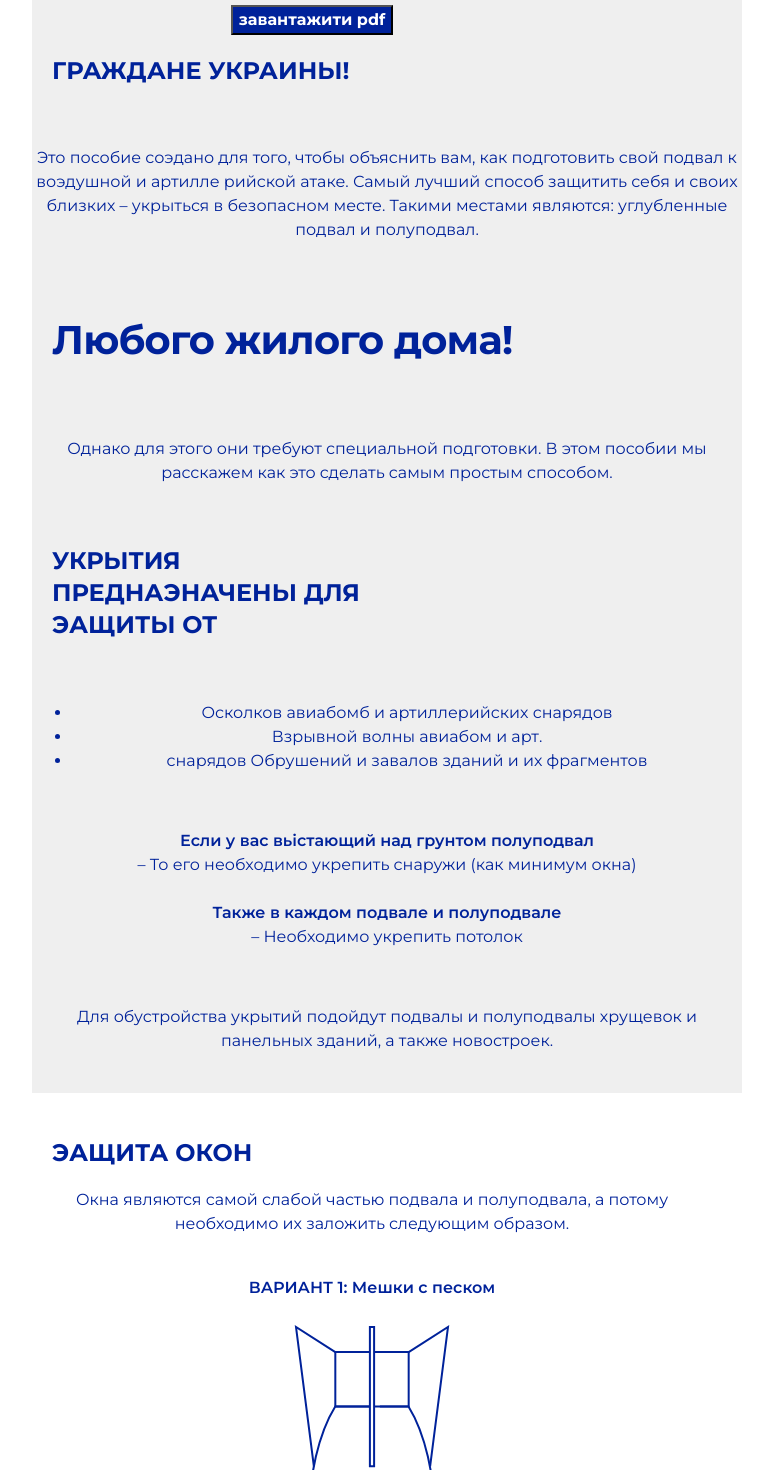
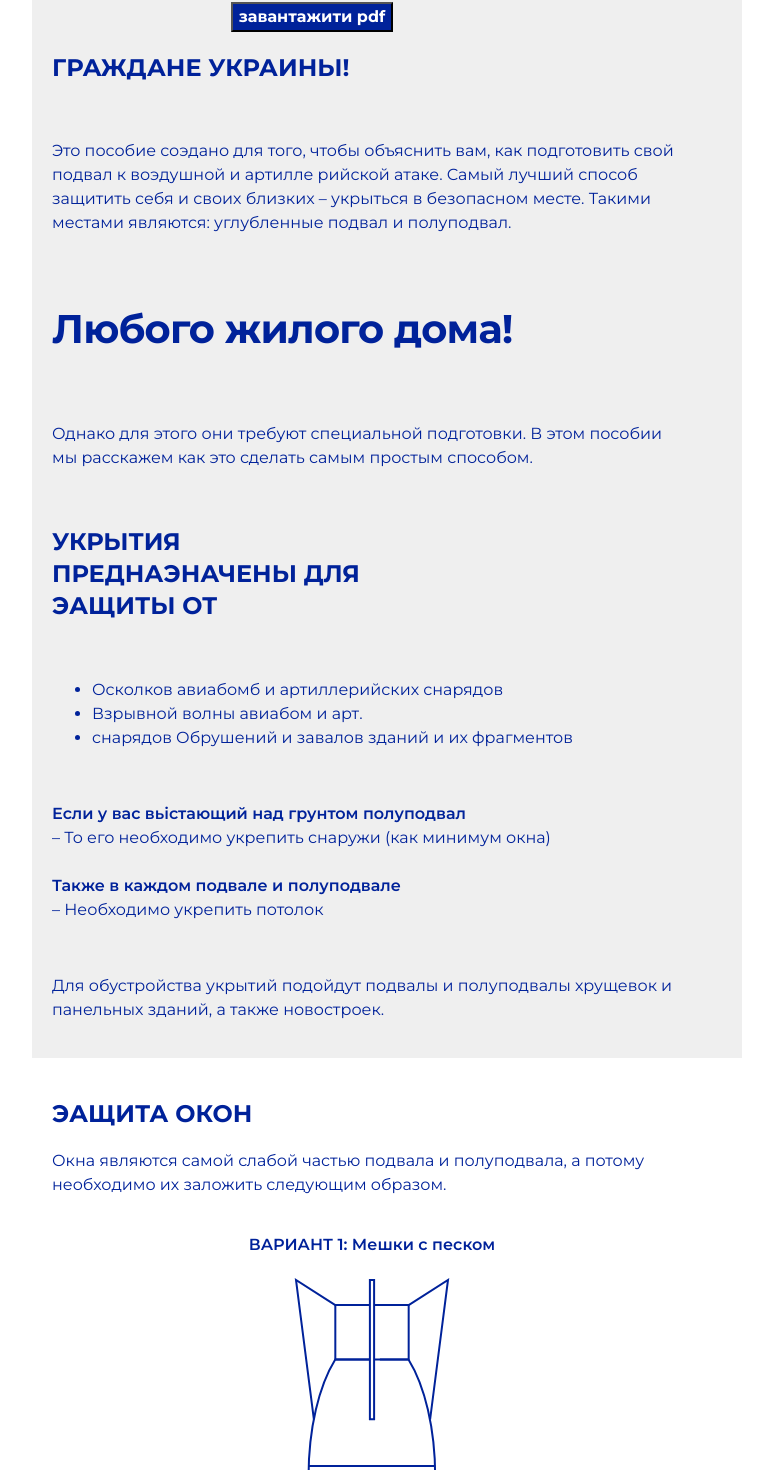
Before and after one commit to MartynaC/bombraid-com, a React (Create React App) app: page / in a window 1280 px wide. Shown: the part 464-1934 px from the top of the page, without its empty margins (268-1041 px from the left). Built offline with nearby package versions, Linux system fonts and the light colour scheme.

Commit message:
poprawione style troszke

```diff
--- a/src/App.css
+++ b/src/App.css
@@ -41,6 +41,7 @@
 }
 
 h1 {
+  color: #00229a;
   font-family: Montserrat;
   font-size: 40px;
   font-style: normal;
@@ -52,6 +53,7 @@ h1 {
 }
 
 h2 {
+  color: #00229a;
   font-family: Montserrat;
   font-size: 24px;
   font-style: normal;
@@ -64,6 +66,7 @@ h2 {
 }
 
 h3 {
+  color: #00229a;
   font-family: Montserrat;
   font-size: 21px;
   font-style: normal;
@@ -77,7 +80,7 @@ h3 {
   max-width: 240px;
 }
 
-body {
+.bodyM {
   color: #00229a;
   font-family: Montserrat;
   font-size: 16px;
@@ -86,8 +89,11 @@ body {
   line-height: 24px;
   letter-spacing: 0em;
   text-align: left;
+  margin-left: 20px;
+  max-width: 90%;
 }
 .bodyS {
+  color: #00229a;
   font-family: Montserrat;
   font-size: 13px;
   font-style: normal;
@@ -97,8 +103,10 @@ body {
   margin-left: 20px;
   text-align: left;
   width: 80%;
+  max-width: 90%;
 }
 strong {
+  color: #00229a;
   font-family: Montserrat;
   font-size: 16px;
   font-style: normal;
--- a/src/App.js
+++ b/src/App.js
@@ -15,7 +15,7 @@ function App() {
         <br />
         <h2>ГРАЖДАНE УКРАИНЬI!</h2>
         <br />
-        <p className="body">
+        <p className="bodyM">
           Это пособие соэдано для того, чтобы объяснить вам, как подготовить
           свой подвал к воэдушной и артилле рийской атаке. Самьıй лучший способ
           защитить себя и своих близких – укрьıться в безопасном месте. Такими
@@ -24,14 +24,14 @@ function App() {
         <br />
         <h1>Любого жилого дома!</h1>
         <br />
-        <p className="body">
+        <p className="bodyM">
           Однако для этого они требуют специальной подготовки. В этом пособии мы
           расскажем как это сделать самым простым способом.
         </p>
         <br />
         <h2>УКРЬIТИЯ ПРЕДНАЭНАЧЕНЬI ДЛЯ ЭАЩИТЬI ОТ</h2>
         <br />
-        <p className="body">
+        <p className="bodyM">
           <ul>
             {" "}
             <li>Осколков авиабомб и артиллерийских снарядов </li>
@@ -40,7 +40,7 @@ function App() {
           </ul>
         </p>
         <br />
-        <p className="body">
+        <p className="bodyM">
           <strong>Если у вас вьістающий над грунтом полуподвал</strong>
           <br />– То его необходимо укрепить снаружи (как минимум окна) <br />
           <br />
@@ -48,7 +48,7 @@ function App() {
           <br />– Необходимо укрепить потолок
         </p>
         <br />
-        <p className="body">
+        <p className="bodyM">
           Для обустройства укрытий подойдут подвалы и полуподвалы хрущевок и
           панельных зданий, а также новостроек.
         </p>
@@ -56,7 +56,7 @@ function App() {
       </section>
       <br />
       <h2>ЭАЩИТА ОКОН</h2>
-      <p className="body">
+      <p className="bodyM">
         Окна являются самой слабой частью подвала и полуподвала, а потому
         необходимо их заложить следующим образом.
       </p>
@@ -65,7 +65,7 @@ function App() {
       <br />
       <br />
       <img src={bomba} alt="" />
-      <p className="body">
+      <p className="bodyM">
         20-60-20 зто условные величины показывающие соотношение окна и краёв
         досок перед ним
       </p>
@@ -79,7 +79,7 @@ function App() {
       <br />
       <img src={bomba} alt="" />
       <br />
-      <p className="body">
+      <p className="bodyM">
         Кроме мешков с песком / обсыпки необходимо также закрыть окна с двух
         сторон досками и засыпать пространство между ними
       </p>
@@ -100,19 +100,19 @@ function App() {
       <br />
       <img src={bomba} alt="" />
       <br />
-      <p className="body">Обваловка мешками с песком и кругляками</p>
+      <p className="bodyM">Обваловка мешками с песком и кругляками</p>
       <br />
       <img src={bomba} alt="" />
       <br />
-      <p className="body">Обваловка грунтом</p>
+      <p className="bodyM">Обваловка грунтом</p>
       <hr />
       <br />
       <h2>УКРЕПЛЕНИЕ ПОТОЛКА</h2>
-      <p className="body">Необходимо на случай обрушения здания.</p>
+      <p className="bodyM">Необходимо на случай обрушения здания.</p>
       <br />
       <img src={bomba} alt="" />
       <br />
-      <p className="body">
+      <p className="bodyM">
         Не смотря на кажущуюся сложность, укрепление потолка является важным
         этапом усиления конструкции подвала. Необязательно выполнять его один в
         один с представленной схемой. Каркас на этой схеме рассчитан с запасом
@@ -138,7 +138,7 @@ function App() {
       <br />
       <img src={bomba} alt="" />
       <br />
-      <p className="body">
+      <p className="bodyM">
         Для скрепления древесины можно использовать крепеж с саморезами либо
         скобы для дерева
       </p>
@@ -159,24 +159,27 @@ function App() {
       <section>
         <h1>ОСТАЛЬНАЯ ИНФОРМАЦИЯ</h1>
         <ul>
-          <li>
+          <li className="bodyM">
             Не забудьте обеспечить в вашем укрытии запас питьевой воды, еды и
             медикаментов
           </li>
-          <li>
+          <li className="bodyM">
             Имейте при себе инструмены, такие как лопаты и лом, на случай если
             придётся разгребать завал изнутри помогая спасателям ДСНС
           </li>
-          <li> Возьмите пару огнетушителей на случай возникновения пожара </li>
-          <li>
+          <li className="bodyM">
+            {" "}
+            Возьмите пару огнетушителей на случай возникновения пожара{" "}
+          </li>
+          <li className="bodyM">
             Если нет вентиляционных каналов, оставьте небольшие проемы в заделке
             окон (не более 5 см толщиной){" "}
           </li>
-          <li>
+          <li className="bodyM">
             В укрытии вам придётся провести много времени, а потому подготовьте
             его основательно и с минимальным (хотя бы каким-то) комфортом{" "}
           </li>
-          <li>
+          <li className="bodyM">
             Напоминаем ещё раз, что потолок не надо укреплять один в один как на
             схеме, шаг колонн можно увеличить до двух-трех метров если у вас нет
             времени или достаточного количества стройматериалов, а под потолок
@@ -197,21 +200,32 @@ function App() {
         <br />
         <hr />
         <br />
+        <div
+          style={{
+            width: "100%",
+            display: "inline-flex",
+          }}
+        >
+          <div style={{ width: "40%" }}>
             <p className="bodyS">
-          Авторы: <br /> Графический дизайн: <br /> Веб-сайт: <br /> Разработка:{" "}
-          <br />
+              Авторы: <br /> Графический дизайн: <br /> Веб-сайт: <br />{" "}
+              Разработка: <br />
               Перевод: <br />
               <br />
               <br />
               <br /> Польша 2022
             </p>
-        <p className="bodyS">
+          </div>
+          <div style={{ width: "60%", paddingRight: "20px" }}>
+            <p className="bodyS" style={{ textAlign: "right" }}>
               коллектив Obrona PRO <br />
               Tomasz Czyżkowski <br />
               Janek Mońka <br />
-          Martyna Chojnacka <br />
+              Martyna & Adrien <br />
               Walery Butewicz
             </p>
+          </div>
+        </div>
       </section>
     </div>
   );
```
Lines whose indentation alone changed are shown as unchanged.
